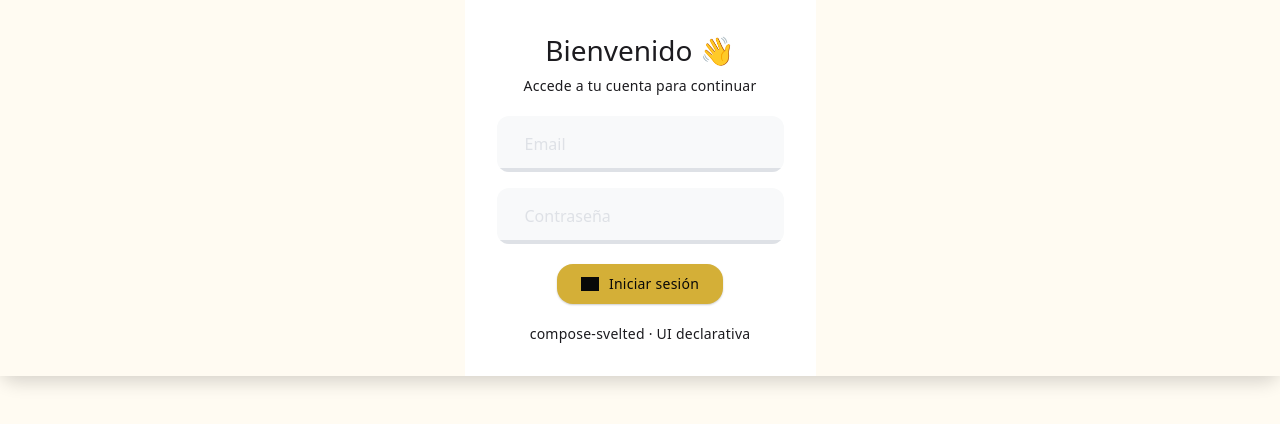
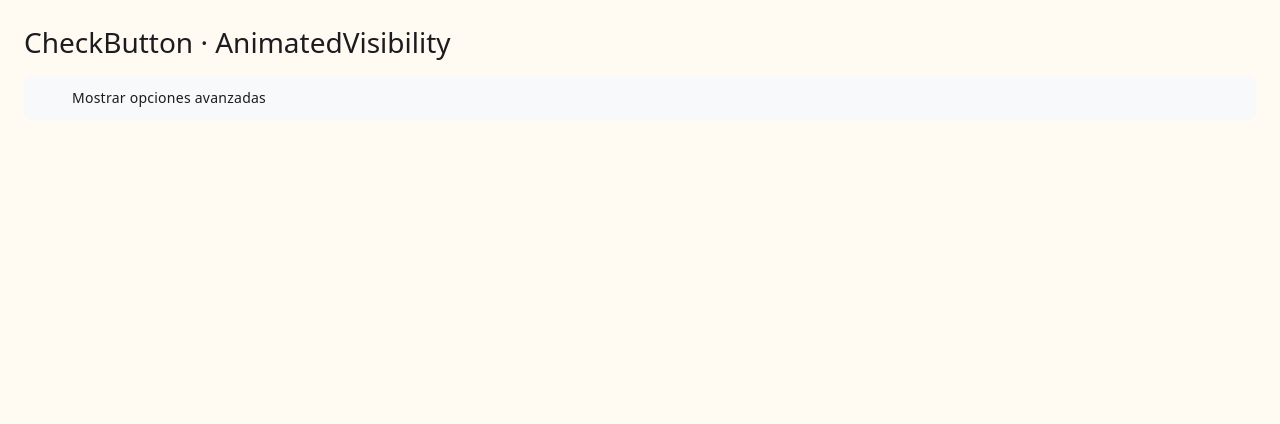
Before and after one commit to danielitoCode/compose_svelted, a Svelte app: page / in a window 1280 px wide. Shown: the top 424 px of the page. Built offline with nearby package versions, Linux system fonts and the light colour scheme; grey boxes are pictures that could not be loaded.

Commit message:
AnimatedVisibility y checkButton motion CV2

```diff
--- a/src/App.svelte
+++ b/src/App.svelte
@@ -9,7 +9,7 @@
         Icon,
         ColorScheme,
         RoundedCornerShape, Row, TextField, Box, Alignment, TextStyle, Button, Density, LazyColumn, Card, Spacer,
-        LazyRow, Scaffold, ButtonWithIcon, OutlinedButton, AnimatedVisibility
+        LazyRow, Scaffold, ButtonWithIcon, OutlinedButton, AnimatedVisibility, scaleIn, fadeOut, CheckButton, fadeIn
     } from "./lib";
 
     import { Modifier } from "./lib";
@@ -17,18 +17,7 @@
     import CustomLogin from "./samples/CustomLogin.svelte";
     import ProfesionalLogin from "./samples/ProfesionalLogin.svelte";
 
-    let name = "";
-    let pass = "";
-    let email = "";
-    let userId = "Dan";
-    let bio = "";
-    let filled = "Texto inicial";
-    let notes = "";
-    // Lista larga simulada
-    const items = Array.from({ length: 1000 }, (_, i) => ({
-        id: i,
-        title: `Item #${i}`
-    }));
+    let enabled = false;
 
 </script>
 
@@ -38,11 +27,53 @@
                 color={ColorScheme.Background}
                 modifier={Modifier.fillMaxSize().verticalScroll(true)}
         >
-            <AnimatedVisibility visible={true}>
-                <Card elevation={6}>
-                    <CustomLogin/>
-                </Card>
-            </AnimatedVisibility>
+            <Column
+                    verticalArrangement={Arrangement.spacedBy(16)}
+                    modifier={Modifier.padding(24)}
+            >
+                <Text textStyle={TextStyle.HeadlineMedium}>
+                    CheckButton · AnimatedVisibility
+                </Text>
+
+                <!-- CheckButton test -->
+                <CheckButton
+                        checked={enabled}
+                        onCheckedChange={v => enabled = v}
+                        modifier={Modifier.fillMaxWidth()}
+                >
+                    <Text>
+                        Mostrar opciones avanzadas
+                    </Text>
+                </CheckButton>
+
+                <!-- Animated content -->
+                <AnimatedVisibility
+                        visible={enabled}
+                        enter={fadeIn()}
+                        exit={fadeOut()}
+                >
+                    <Card elevation={4} modifier={Modifier.fillMaxWidth()}>
+                        <Column
+                                verticalArrangement={Arrangement.spacedBy(8)}
+                                modifier={Modifier.padding(16)}
+                        >
+                            <Text textStyle={TextStyle.TitleMedium}>
+                                Opciones avanzadas
+                            </Text>
+
+                            <Text textStyle={TextStyle.BodyMedium}>
+                                Este contenido aparece y desaparece
+                                usando AnimatedVisibility, controlado
+                                por el estado del CheckButton.
+                            </Text>
+
+                            <Text textStyle={TextStyle.BodySmall}>
+                                ✔ Estado: {enabled ? "ACTIVO" : "INACTIVO"}
+                            </Text>
+                        </Column>
+                    </Card>
+                </AnimatedVisibility>
+            </Column>
         </Surface>
     </AppRoot>
 </ComposeTheme>
--- /dev/null
+++ b/src/lib/components/buttons/CheckButton.svelte
@@ -0,0 +1,77 @@
+<script lang="ts">
+    import { Modifier } from "../../core/modifier/Modifier";
+    import { ColorScheme } from "../../core/theme/ColorScheme";
+    import { resolveColor } from "../../core/theme/resolve";
+    import { RoundedCornerShape } from "../../core/shapes/RoundedCornerShape";
+    import AnimatedVisibility from "../motion/AnimatedVisibility.svelte";
+    import { scaleIn, scaleOut } from "../../core/motion/transitions";
+    import type { Shape } from "../../core/shapes/Shape";
+
+    export let checked: boolean;
+    export let onCheckedChange: (value: boolean) => void;
+
+    export let enabled: boolean = true;
+    export let shape: Shape = RoundedCornerShape(8);
+    export let modifier: Modifier = Modifier.empty();
+
+    function toggle() {
+        if (!enabled) return;
+        onCheckedChange(!checked);
+    }
+
+    $: background = checked
+        ? resolveColor(ColorScheme.Primary)
+        : resolveColor(ColorScheme.SurfaceVariant);
+
+    $: contentColor = checked
+        ? resolveColor(ColorScheme.OnPrimary)
+        : resolveColor(ColorScheme.OnSurface);
+</script>
+
+<button
+        on:click={toggle}
+        disabled={!enabled}
+        style={`
+        display: flex;
+        align-items: center;
+        gap: 12px;
+        padding: 12px 16px;
+        background: ${background};
+        color: ${contentColor};
+        border-radius: ${shape.toCssBorderRadius()};
+        border: none;
+        cursor: ${enabled ? "pointer" : "default"};
+        transition: background 200ms ease;
+        ${modifier.toStyle()}
+    `}
+>
+    <!-- Check visual -->
+    <div
+            style={`
+            width: 20px;
+            height: 20px;
+            border-radius: 4px;
+            background: ${checked ? contentColor : "transparent"};
+            display: flex;
+            align-items: center;
+            justify-content: center;
+        `}
+    >
+        <AnimatedVisibility
+                visible={checked}
+                enter={scaleIn()}
+                exit={scaleOut()}
+        >
+            <div
+                    style={`
+                    width: 10px;
+                    height: 10px;
+                    background: ${background};
+                    border-radius: 2px;
+                `}></div>
+        </AnimatedVisibility>
+    </div>
+
+    <!-- Content -->
+    <slot />
+</button>
--- a/src/lib/components/motion/AnimatedVisibility.svelte
+++ b/src/lib/components/motion/AnimatedVisibility.svelte
@@ -1,51 +1,55 @@
 <script lang="ts">
-    import { onMount } from "svelte";
+    import type { AnimationSpec } from "../../core/motion/AnimationSpec";
+    import { fadeIn, fadeOut } from "../../core/motion/transitions";
 
     export let visible: boolean;
 
-    export let enter = {
-        from: "opacity: 0; transform: scale(0.95)",
-        to: "opacity: 1; transform: scale(1)",
-        duration: 180,
-        easing: "ease-out"
-    };
-
-    export let exit = {
-        from: "opacity: 1; transform: scale(1)",
-        to: "opacity: 0; transform: scale(0.95)",
-        duration: 140,
-        easing: "ease-in"
-    };
+    // Defaults elegantes (Compose-like)
+    export let enter: AnimationSpec = fadeIn();
+    export let exit: AnimationSpec = fadeOut();
 
     let shouldRender = visible;
     let style = "";
 
-    $: if (visible) {
-        shouldRender = true;
+    function applyEnter() {
         style = `
             ${enter.from};
             transition: all ${enter.duration}ms ${enter.easing};
         `;
+
         requestAnimationFrame(() => {
             style = `
                 ${enter.to};
                 transition: all ${enter.duration}ms ${enter.easing};
             `;
         });
-    } else if (shouldRender) {
+    }
+
+    function applyExit() {
         style = `
             ${exit.from};
             transition: all ${exit.duration}ms ${exit.easing};
         `;
+
         requestAnimationFrame(() => {
             style = `
                 ${exit.to};
                 transition: all ${exit.duration}ms ${exit.easing};
             `;
         });
+
         setTimeout(() => {
             shouldRender = false;
         }, exit.duration);
+    }
+
+    $: {
+        if (visible) {
+            shouldRender = true;
+            applyEnter();
+        } else if (shouldRender) {
+            applyExit();
+        }
     }
 </script>
 
--- a/src/lib/core/motion/presets.ts
+++ /dev/null
@@ -1,29 +0,0 @@
-import type { AnimationSpec } from "./AnimationSpec";
-
-export const fadeIn: AnimationSpec = {
-    from: "opacity: 0",
-    to: "opacity: 1",
-    duration: 180,
-    easing: "ease-out"
-};
-
-export const fadeOut: AnimationSpec = {
-    from: "opacity: 1",
-    to: "opacity: 0",
-    duration: 140,
-    easing: "ease-in"
-};
-
-export const scaleIn: AnimationSpec = {
-    from: "opacity: 0; transform: scale(0.95)",
-    to: "opacity: 1; transform: scale(1)",
-    duration: 180,
-    easing: "ease-out"
-};
-
-export const scaleOut: AnimationSpec = {
-    from: "opacity: 1; transform: scale(1)",
-    to: "opacity: 0; transform: scale(0.95)",
-    duration: 140,
-    easing: "ease-in"
-};
--- /dev/null
+++ b/src/lib/core/motion/transitions.ts
@@ -0,0 +1,37 @@
+import type { AnimationSpec } from "./AnimationSpec";
+
+export function fadeIn(): AnimationSpec {
+    return {
+        from: "opacity: 0",
+        to: "opacity: 1",
+        duration: 220,
+        easing: "ease-out"
+    };
+}
+
+export function fadeOut(): AnimationSpec {
+    return {
+        from: "opacity: 1",
+        to: "opacity: 0",
+        duration: 180,
+        easing: "ease-in"
+    };
+}
+
+export function scaleIn(): AnimationSpec {
+    return {
+        from: "opacity: 0; transform: scale(0.96)",
+        to: "opacity: 1; transform: scale(1)",
+        duration: 220,
+        easing: "ease-out"
+    };
+}
+
+export function scaleOut(): AnimationSpec {
+    return {
+        from: "opacity: 1; transform: scale(1)",
+        to: "opacity: 0; transform: scale(0.96)",
+        duration: 180,
+        easing: "ease-in"
+    };
+}
--- a/src/lib/index.ts
+++ b/src/lib/index.ts
@@ -16,6 +16,7 @@ export { default as IconButton } from "./components/buttons/IconButton.svelte"
 export { default as ButtonWithIcon } from "./components/buttons/ButtonWithIcon.svelte"
 export { default as OutlinedIconButton } from "./components/buttons/OutlinedButton.svelte"
 export { default as OutlinedButtonWithIcon } from "./components/buttons/OutlinedButtonWithIcon.svelte"
+export { default as CheckButton } from "./components/buttons/CheckButton.svelte"
 export { default as TextButton } from "./components/buttons/TextButton.svelte"
 export { default as OutlinedButton } from "./components/buttons/OutlinedButton.svelte"
 export { default as Card } from "./components/cards/Card.svelte"
@@ -44,4 +45,4 @@ export * from "./core/helpers/painterResource"
 export * from "./components/ContentScale"
 export * from "./core/theme/Density"
 export * from "./core/motion/AnimationSpec"
-export * from "./core/motion/presets"
+export * from "./core/motion/transitions"
```
